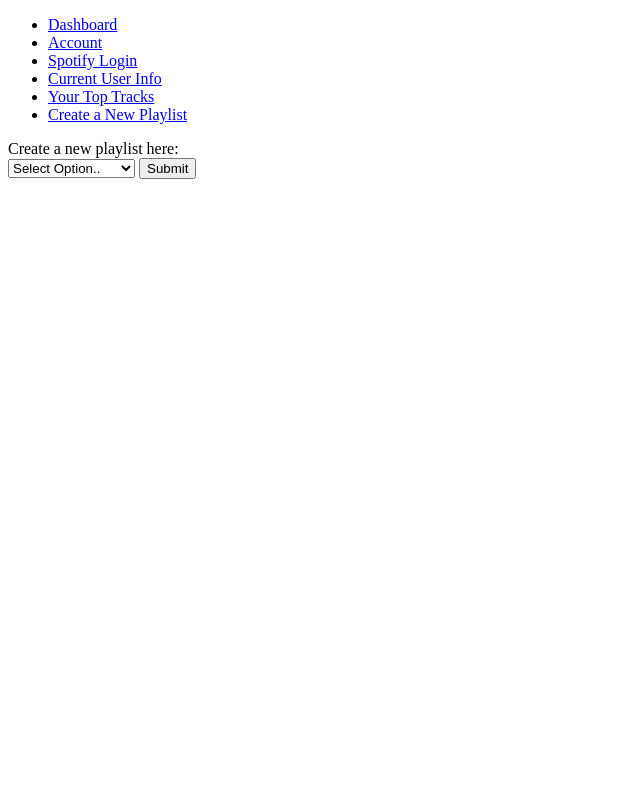
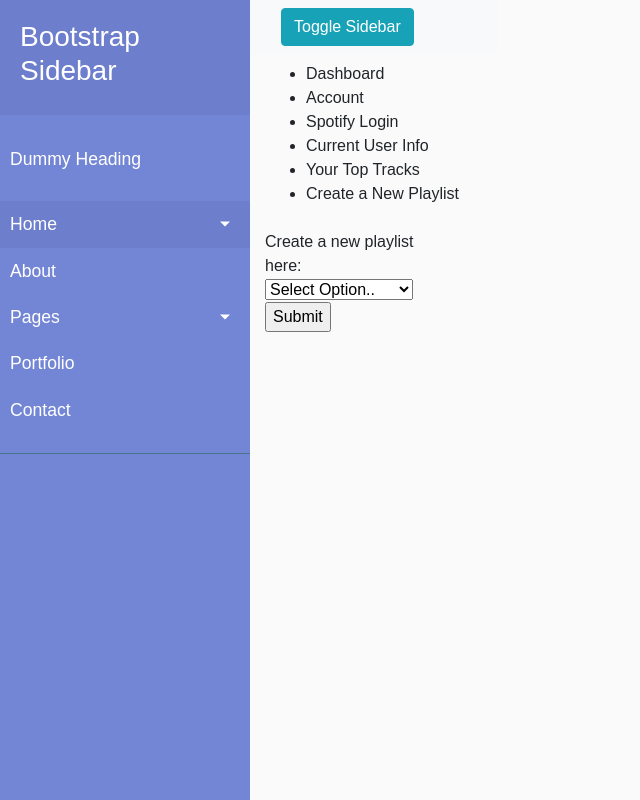
Before and after one commit to brianthtsou/SpotifyPlaylistGeneratorV2, a Flask app: page /create_playlist in a window 1280 px wide. Shown: the whole page, without its empty margins (0-640 px from the left). Run offline with Flask 3, Linux system fonts and the light colour scheme; the visitor is signed in with stand-in values (Sample User, id 1).

Commit message:
beginning on styling, page sidebar

```diff
--- /dev/null
+++ b/static/css/sidebar.css
@@ -0,0 +1,100 @@
+.wrapper {
+    display: flex;
+    width: 100%;
+    align-items: stretch;
+}
+
+#sidebar {
+    min-width: 250px;
+    max-width: 250px;
+    min-height: 100vh;
+}
+
+#sidebar.active {
+    margin-left: -250px;
+}
+
+a[data-toggle="collapse"] {
+    position: relative;
+}
+
+.dropdown-toggle::after {
+    display: block;
+    position: absolute;
+    top: 50%;
+    right: 20px;
+    transform: translateY(-50%);
+}
+
+@media (max-width: 768px) {
+    #sidebar {
+        margin-left: -250px;
+    }
+    #sidebar.active {
+        margin-left: 0;
+    }
+}
+
+@import "https://fonts.googleapis.com/css?family=Poppins:300,400,500,600,700";
+
+
+body {
+    font-family: 'Poppins', sans-serif;
+    background: #fafafa;
+}
+
+p {
+    font-family: 'Poppins', sans-serif;
+    font-size: 1.1em;
+    font-weight: 300;
+    line-height: 1.7em;
+    color: #999;
+}
+
+a, a:hover, a:focus {
+    color: inherit;
+    text-decoration: none;
+    transition: all 0.3s;
+}
+
+#sidebar {
+    /* don't forget to add all the previously mentioned styles here too */
+    background: #7386D5;
+    color: #fff;
+    transition: all 0.3s;
+}
+
+#sidebar .sidebar-header {
+    padding: 20px;
+    background: #6d7fcc;
+}
+
+#sidebar ul.components {
+    padding: 20px 0;
+    border-bottom: 1px solid #47748b;
+}
+
+#sidebar ul p {
+    color: #fff;
+    padding: 10px;
+}
+
+#sidebar ul li a {
+    padding: 10px;
+    font-size: 1.1em;
+    display: block;
+}
+#sidebar ul li a:hover {
+    color: #7386D5;
+    background: #fff;
+}
+
+#sidebar ul li.active > a, a[aria-expanded="true"] {
+    color: #fff;
+    background: #6d7fcc;
+}
+ul ul a {
+    font-size: 0.9em !important;
+    padding-left: 30px !important;
+    background: #6d7fcc;
+}
--- a/templates/base.html
+++ b/templates/base.html
@@ -4,8 +4,73 @@
         <meta charset="UTF-8">
         <meta name="viewport" content="width=device-width, initial-scale=1.0">
         <title>{% block title %} {% endblock %}</title>
+        <link rel="stylesheet" href="https://cdn.jsdelivr.net/npm/bootstrap@4.3.1/dist/css/bootstrap.min.css" integrity="sha384-ggOyR0iXCbMQv3Xipma34MD+dH/1fQ784/j6cY/iJTQUOhcWr7x9JvoRxT2MZw1T" crossorigin="anonymous">
+        <link rel="stylesheet" type="text/css" href="{{ url_for('static', filename='css/sidebar.css') }}" />
     </head>
     <body>
+                <!-- Bootstrap Sidebar Begin -->
+                <div class="wrapper">
+                        <!-- Sidebar -->
+                        <nav id="sidebar">
+                            <div class="sidebar-header">
+                                <h3>Bootstrap Sidebar</h3>
+                            </div>
+
+                            <ul class="list-unstyled components">
+                                <p>Dummy Heading</p>
+                                <li class="active">
+                                    <a href="#homeSubmenu" data-toggle="collapse" aria-expanded="false" class="dropdown-toggle">Home</a>
+                                    <ul class="collapse list-unstyled" id="homeSubmenu">
+                                        <li>
+                                            <a href="#">Home 1</a>
+                                        </li>
+                                        <li>
+                                            <a href="#">Home 2</a>
+                                        </li>
+                                        <li>
+                                            <a href="#">Home 3</a>
+                                        </li>
+                                    </ul>
+                                </li>
+                                <li>
+                                    <a href="#">About</a>
+                                </li>
+                                <li>
+                                    <a href="#pageSubmenu" data-toggle="collapse" aria-expanded="false" class="dropdown-toggle">Pages</a>
+                                    <ul class="collapse list-unstyled" id="pageSubmenu">
+                                        <li>
+                                            <a href="#">Page 1</a>
+                                        </li>
+                                        <li>
+                                            <a href="#">Page 2</a>
+                                        </li>
+                                        <li>
+                                            <a href="#">Page 3</a>
+                                        </li>
+                                    </ul>
+                                </li>
+                                <li>
+                                    <a href="#">Portfolio</a>
+                                </li>
+                                <li>
+                                    <a href="#">Contact</a>
+                                </li>
+                            </ul>
+                        </nav>
+
+        <!-- Bootstrap Sidebar End -->
+
+        <div id="content">
+            <nav class="navbar navbar-expand-lg navbar-light bg-light">
+                <div class="container-fluid">
+
+                    <button type="button" id="sidebarCollapse" class="btn btn-info">
+                        <i class="fas fa-align-left"></i>
+                        <span>Toggle Sidebar</span>
+                    </button>
+
+                </div>
+            </nav>
             <nav class="navbar">
                 <ul>
                     <li><a href="{{url_for('views.dashboard')}}">Dashboard</a></li>
@@ -16,9 +81,26 @@
                     <li><a href="{{url_for('spotify.create_playlist')}}">Create a New Playlist</a></li>
                 </ul>
             </nav>
+            <div class="col-9 col-lg-10">
                 {% block content %}
                 {% endblock %}
+            </div>
+        </div>
+
+    </div>
     </body>
     {% block scripts %}
     {% endblock %}
+    <script src="https://code.jquery.com/jquery-3.3.1.slim.min.js" integrity="sha384-q8i/X+965DzO0rT7abK41JStQIAqVgRVzpbzo5smXKp4YfRvH+8abtTE1Pi6jizo" crossorigin="anonymous"></script>
+    <script src="https://cdn.jsdelivr.net/npm/popper.js@1.14.7/dist/umd/popper.min.js" integrity="sha384-UO2eT0CpHqdSJQ6hJty5KVphtPhzWj9WO1clHTMGa3JDZwrnQq4sF86dIHNDz0W1" crossorigin="anonymous"></script>
+    <script src="https://cdn.jsdelivr.net/npm/bootstrap@4.3.1/dist/js/bootstrap.min.js" integrity="sha384-JjSmVgyd0p3pXB1rRibZUAYoIIy6OrQ6VrjIEaFf/nJGzIxFDsf4x0xIM+B07jRM" crossorigin="anonymous"></script>
+    <script>
+        $(document).ready(function () {
+
+            $('#sidebarCollapse').on('click', function () {
+                $('#sidebar').toggleClass('active');
+            });
+
+        });
+    </script>
 </html>
```
Lines whose indentation alone changed are shown as unchanged.
